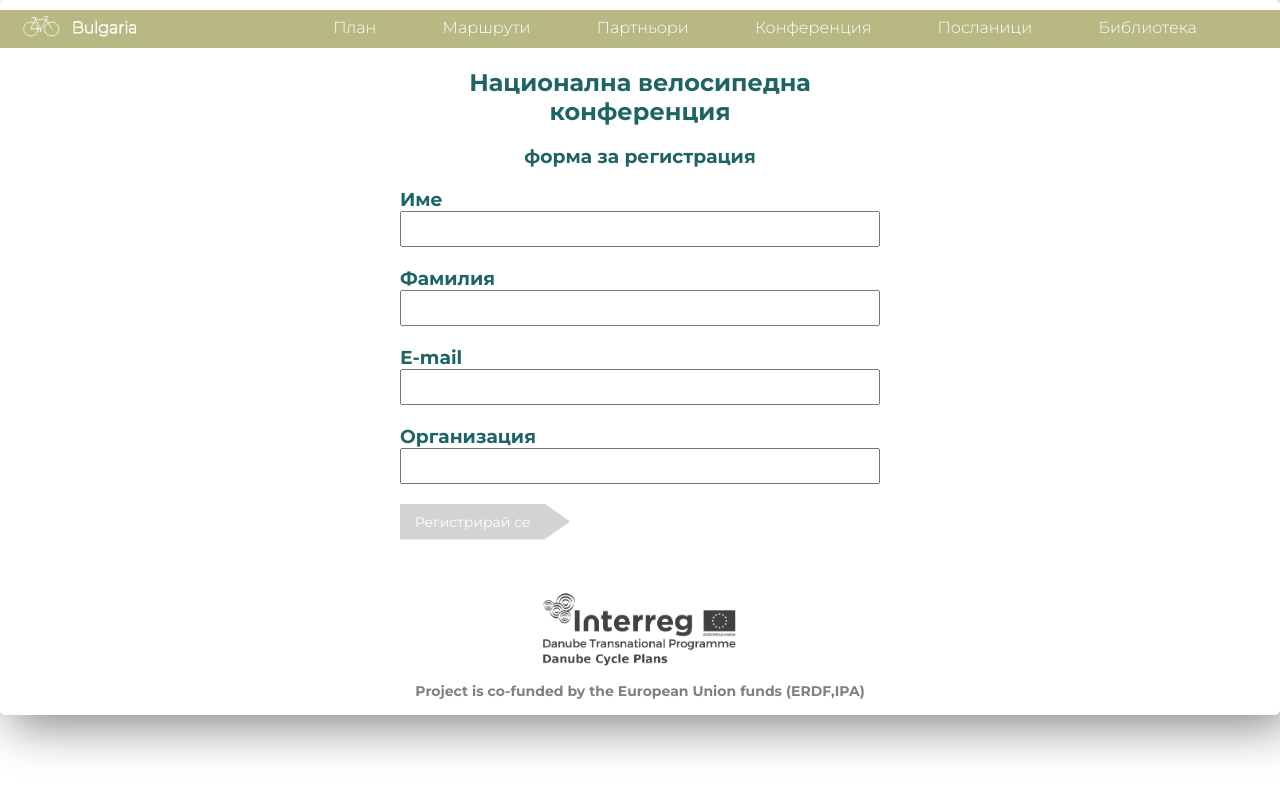
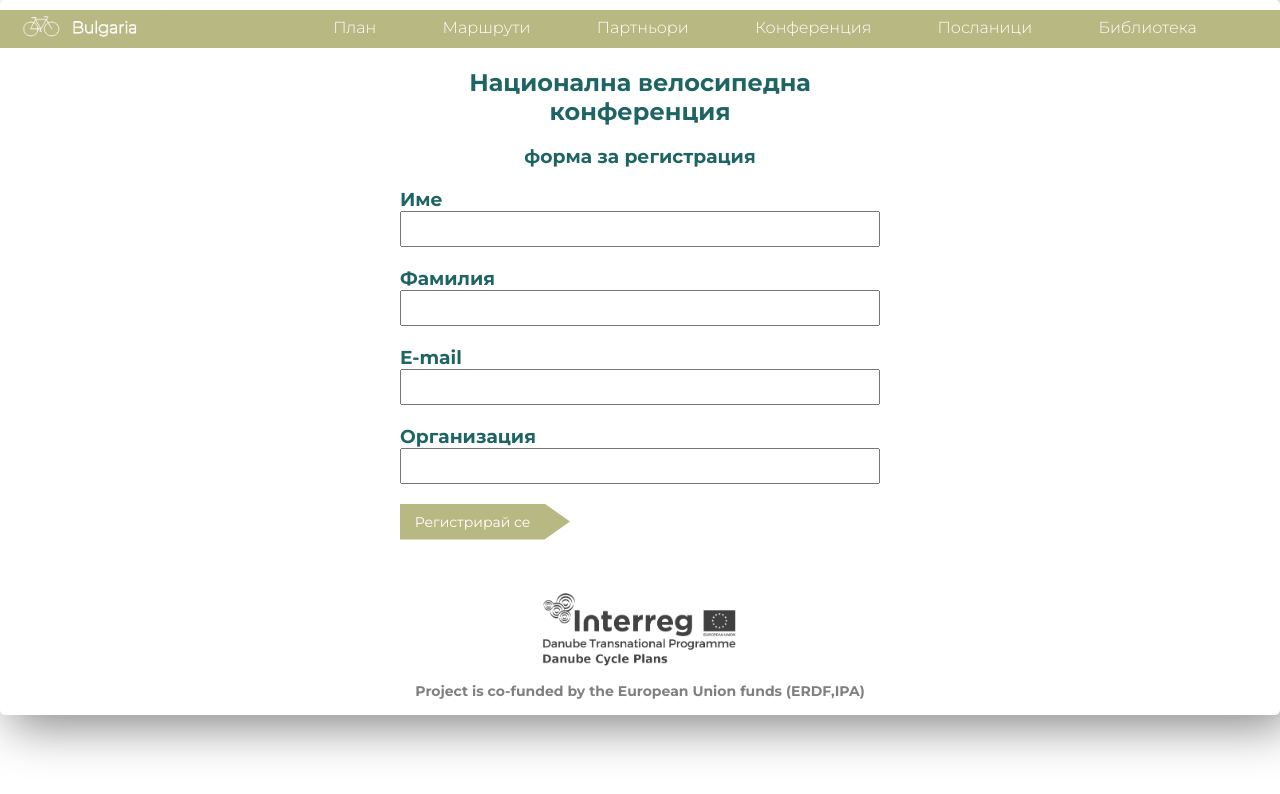
Before and after one commit to KirilKaloyanov/bg-cycling-plan, a React (Create React App) app: page /conference in a window 1280 px wide. Shown: the top 794 px of the page. Built offline with nearby package versions, Linux system fonts and the light colour scheme.

Commit message:
Improve validation on the server using Joi.

```diff
--- a/src/components/conference.jsx
+++ b/src/components/conference.jsx
@@ -39,9 +39,9 @@ class Conference extends Component {
 
   handleChange = ({ currentTarget: input }) => {
     let errors = { ...this.state.errors };
-    //const errorKey = this.validateProperty(input);
-    //if (errorKey) errors = this.translateErrorMessage(errors, errorKey);
-    //else delete errors[input.name];
+    const errorKey = this.validateProperty(input);
+    if (errorKey) errors = this.translateErrorMessage(errors, errorKey);
+    else delete errors[input.name];
 
     let account = { ...this.state.account };
     account[input.name] = input.value;
@@ -56,8 +56,7 @@ class Conference extends Component {
     let errors = {};
     if (result.error) {
       for (let item of result.error.details) {
-        const i = item.path[0];
-        errors = this.translateErrorMessage(errors, i);
+        errors = this.translateErrorMessage(errors, item.path[0]);
       }
     }
     return errors;
@@ -68,63 +67,45 @@ class Conference extends Component {
     let errors = this.validate();
     this.setState({ errors: errors || {} });
     if (errors) return;
+
     const { data } = await registerParticipant(this.state.account);
-    if (data.errors) {
-      for (let item in data.errors) {
-        const i = item;
-        errors = this.translateErrorMessage(errors, i);
+    {
+      //    VALIDATION FROM THE SERVER
+      let errors = {};
+      if (data.errors) {
+        for (let item in data.errors) {
+          errors = this.translateErrorMessage(errors, item);
+        }
       }
+      this.setState({ errors: errors || {} });
     }
-    this.setState({ errors: errors || {} });
   };
 
-  renderSubmitButtonClasses = () => {
-    return this.validate() ? "btn_arrow btn_disabled" : "btn_arrow";
+  renderInput = (name, label, value) => {
+    return (
+      <Input
+        name={name}
+        type="text"
+        label={label}
+        value={value}
+        onChange={this.handleChange}
+        errors={this.state.errors}
+      />
+    );
   };
 
   render() {
+    const { firstName, lastName, email, organisation } = this.state.account;
     return (
       <div className="form_container">
         <h2 className="align_center">Национална велосипедна конференция</h2>
         <h3 className="align_center">форма за регистрация</h3>
         <form onSubmit={this.handleSubmit}>
-          <Input
-            name="firstName"
-            type="text"
-            label="Име"
-            value={this.state.account.firstName}
-            onChange={this.handleChange}
-            errors={this.state.errors}
-          />
-          <Input
-            name="lastName"
-            type="text"
-            label="Фамилия"
-            value={this.state.account.lastName}
-            onChange={this.handleChange}
-            errors={this.state.errors}
-          />
-          <Input
-            name="email"
-            type="text"
-            label="Е-mail"
-            value={this.state.account.email}
-            onChange={this.handleChange}
-            errors={this.state.errors}
-          />
-          <Input
-            name="organisation"
-            type="text"
-            label="Организация"
-            value={this.state.account.organisation}
-            onChange={this.handleChange}
-            errors={this.state.errors}
-          />
-          <button
-            type="submit"
-            //disabled={this.validate()}
-            className={this.renderSubmitButtonClasses()}
-          >
+          {this.renderInput("firstName", "Име", firstName)}
+          {this.renderInput("lastName", "Фамилия", lastName)}
+          {this.renderInput("email", "E-mail", email)}
+          {this.renderInput("organisation", "Организация", organisation)}
+          <button type="submit" className="btn_arrow">
             Регистрирай се
           </button>
         </form>
```
